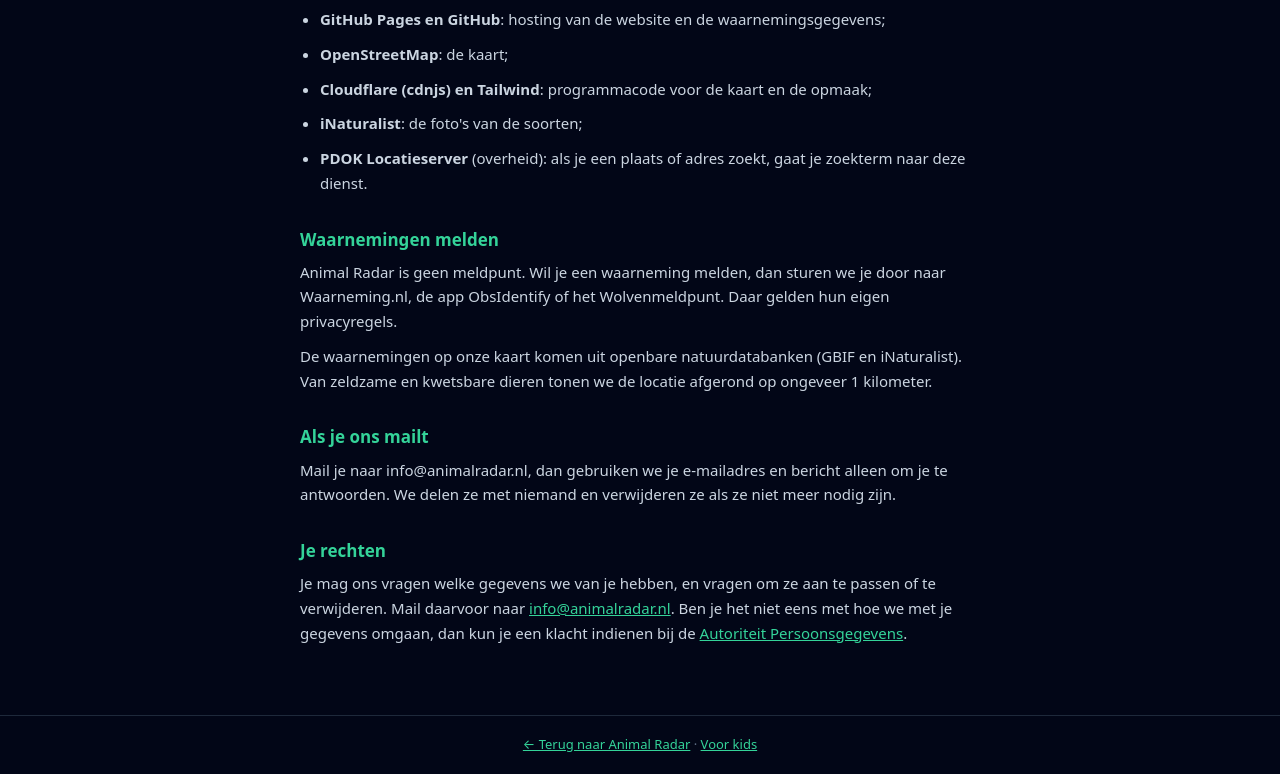
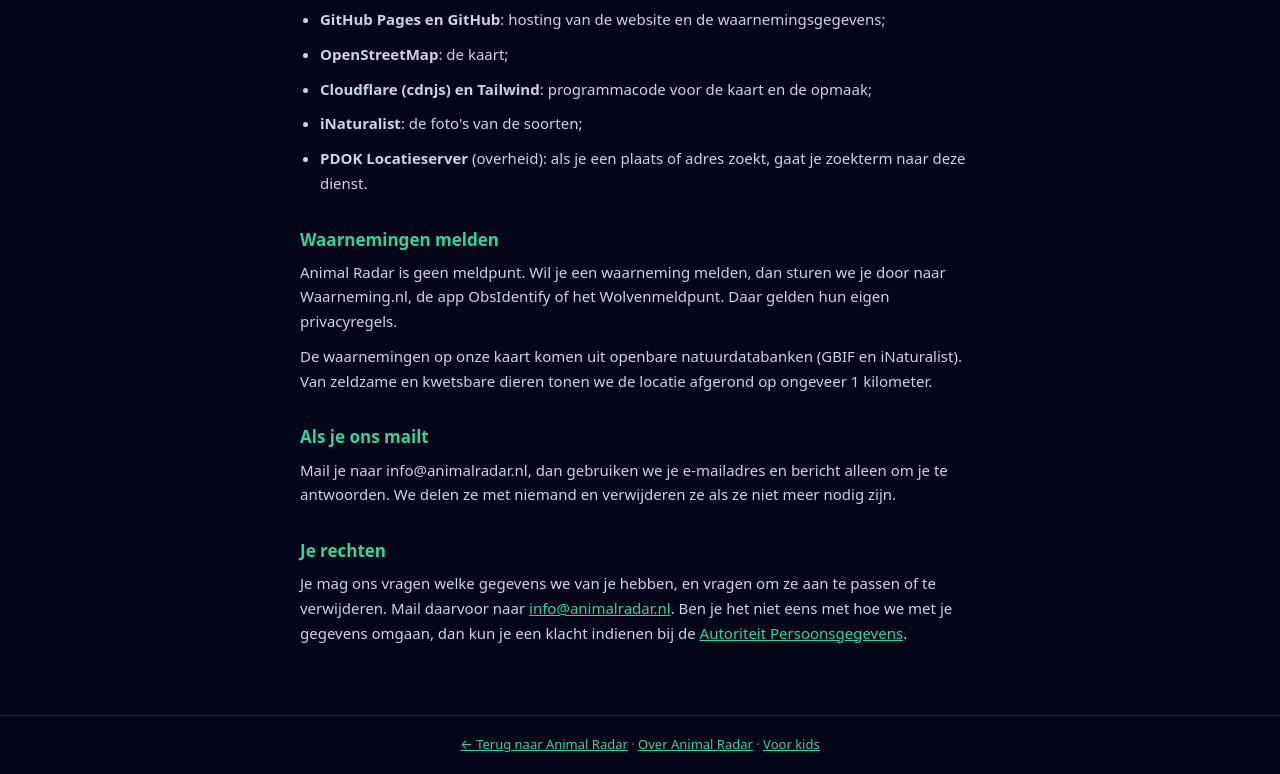
Before and after one commit to DB-Monti/Animal-Radar-Data, a plain HTML site: page privacy.html in a window 1280 px wide. Shown: the part 1375-2149 px from the top of the page. Drawn offline with Linux system fonts and the light colour scheme.

Commit message:
Update privacy.html

```diff
--- a/privacy.html
+++ b/privacy.html
@@ -84,6 +84,6 @@
         <p>Je mag ons vragen welke gegevens we van je hebben, en vragen om ze aan te passen of te verwijderen. Mail daarvoor naar <a href="mailto:info@animalradar.nl">info@animalradar.nl</a>. Ben je het niet eens met hoe we met je gegevens omgaan, dan kun je een klacht indienen bij de <a href="https://autoriteitpersoonsgegevens.nl/" target="_blank" rel="noopener">Autoriteit Persoonsgegevens</a>.</p>
     </main>
 
-    <footer><a href="index.html">← Terug naar Animal Radar</a> · <a href="kids.html">Voor kids</a></footer>
+    <footer><a href="index.html">← Terug naar Animal Radar</a> · <a href="over.html">Over Animal Radar</a> · <a href="kids.html">Voor kids</a></footer>
 </body>
 </html>
```
